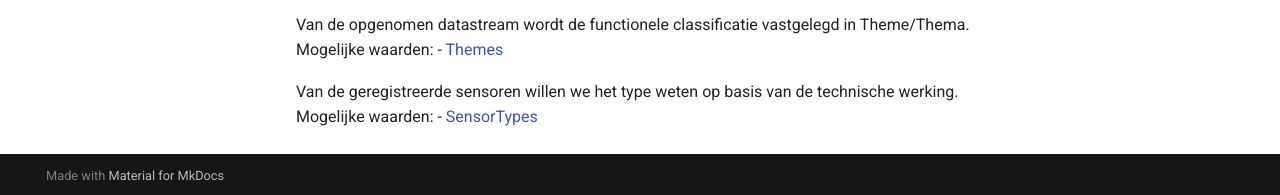
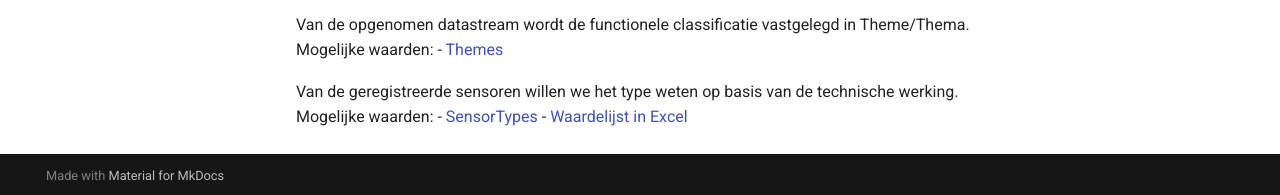
Before and after one commit to kadaster-labs/sensrnet-home, an MkDocs documentation site: the page built from docs/DocumentationNL.md, in a window 1280 px wide and 924 px high. Shown: the part 726-921 px from the top of the window. Built offline with MkDocs 1.6.1 and Material for MkDocs 9.7.7, drawn with Linux system fonts in a browser that asks for light colours; comment, search, counter and statistics services are not loaded.

Commit message:
Update DocumentationNL.md

```diff
--- a/docs/DocumentationNL.md
+++ b/docs/DocumentationNL.md
@@ -21,3 +21,4 @@ Van de opgenomen datastream wordt de functionele classificatie vastgelegd in The
 
 Van de geregistreerde sensoren willen we het type weten op basis van de technische werking. Mogelijke waarden:
 - [SensorTypes](SensorTypes.md)
+- [Waardelijst in Excel](Waardelijst_Sensortypes.xlsx)
```
